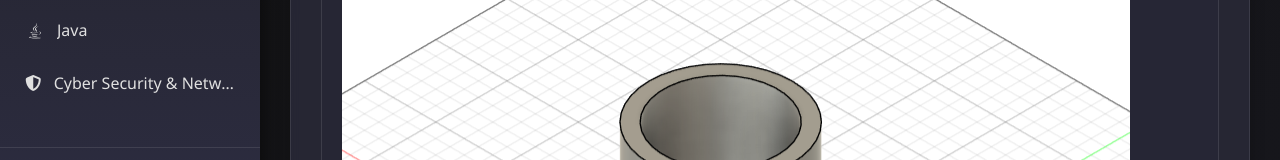
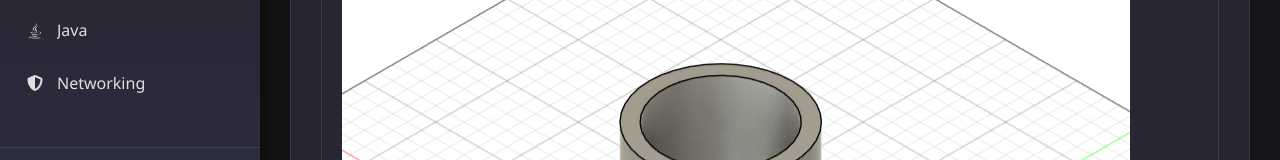
Before and after one commit to tanushrikhawale/fablab-portfolio, a plain HTML site: page cad.html in a window 1280 px wide. Shown: the part 551-711 px from the top of the page. Drawn offline with Linux system fonts and the light colour scheme.

Commit message:
cad.html

```diff
--- a/cad.html
+++ b/cad.html
@@ -137,7 +137,7 @@
                         <li class="sidebar-menu-item">
                             <a href="./cyber-security.html" class="sidebar-menu-link">
                                 <i class="fas fa-shield-alt"></i>
-                                <span>Cyber Security & Networking</span>
+                                <span>Networking</span>
                             </a>
                         </li>
           </ul>
```
